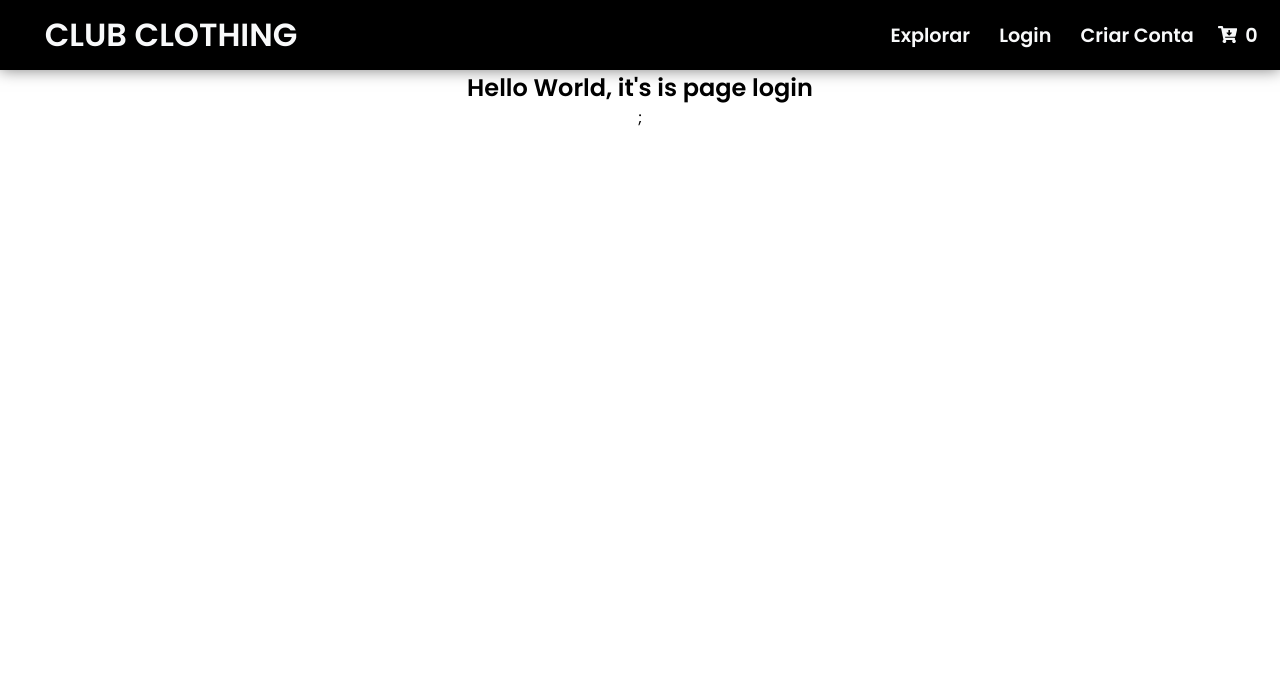
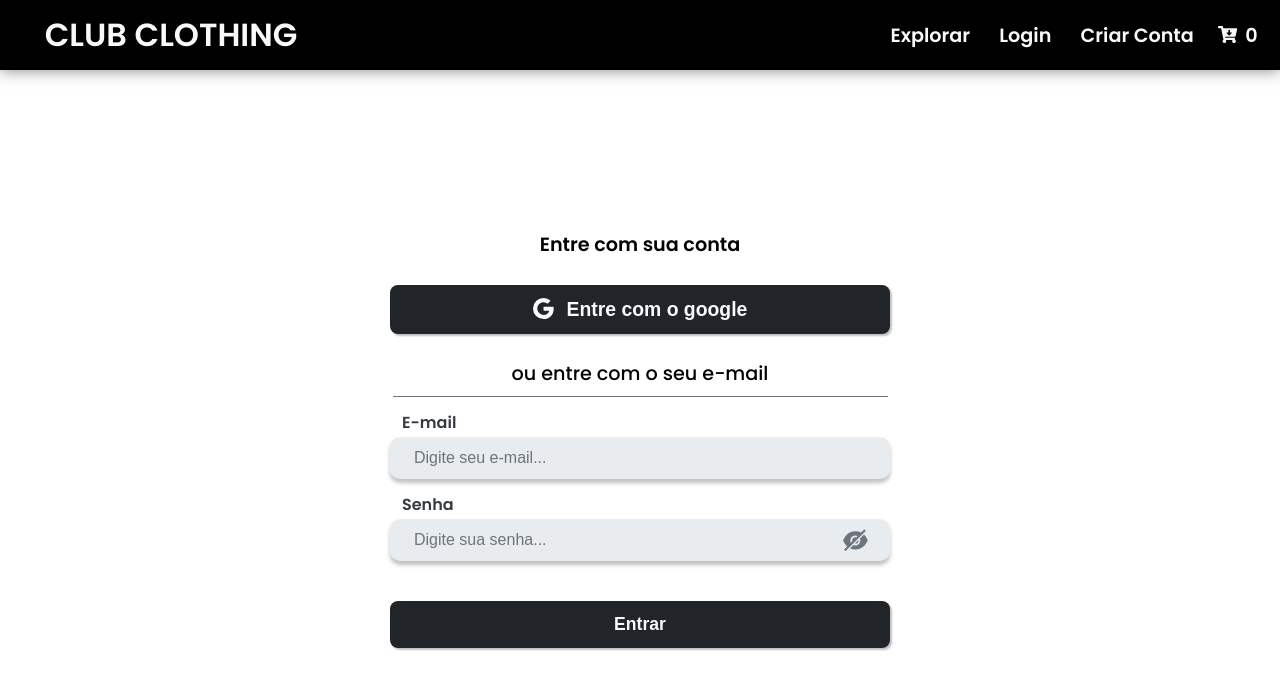
Before and after one commit to LeonardoSodre20/club-ecommerce, a React (Vite) app: page /login in a window 1280 px wide. Shown: the top 690 px of the page. Built offline with nearby package versions, Linux system fonts and the light colour scheme.

Commit message:
:lipstick: Feat: Página de login finalizada
Finalizção da estilização da página de login

```diff
--- a/index.html
+++ b/index.html
@@ -4,7 +4,7 @@
     <meta charset="UTF-8" />
     <link rel="icon" type="image/svg+xml" href="/vite.svg" />
     <meta name="viewport" content="width=device-width, initial-scale=1.0" />
-    <title>Vite + React + TS</title>
+    <title>Club Clothing</title>
   </head>
   <link
     href="https://fonts.googleapis.com/css2?family=Poppins:ital,wght@0,400;0,500;0,600;1,400;1,500;1,600&display=swap"
--- a/package.json
+++ b/package.json
@@ -14,6 +14,7 @@
     "@typescript-eslint/parser": "^5.49.0",
     "react": "^18.2.0",
     "react-dom": "^18.2.0",
+    "react-hook-form": "^7.42.1",
     "react-icons": "^4.7.1",
     "react-router-dom": "6.8.0",
     "styled-components": "^5.3.6"
--- a/src/App.tsx
+++ /dev/null
@@ -1,5 +0,0 @@
-function App() {
-  return <h1>Hello World</h1>;
-}
-
-export default App;
--- a/src/components/InputBase/index.tsx
+++ b/src/components/InputBase/index.tsx
@@ -1,4 +1,5 @@
 import { InputHTMLAttributes, useState } from "react";
+
 import {
   ContainerInput,
   ContainerInputWithType,
--- a/src/pages/CreateAccount/styles.ts
+++ b/src/pages/CreateAccount/styles.ts
@@ -35,7 +35,7 @@ export const TitleFormMain = styled.h1`
   color: ${colors.black};
   font-weight: ${weightFonts.w700};
   text-align: center;
-  width: 100%;
+  width: 90%;
   font-size: 1.2em;
 
   padding: 0.5rem;
--- a/src/pages/Login/index.tsx
+++ b/src/pages/Login/index.tsx
@@ -1,12 +1,61 @@
+import { useForm, SubmitHandler } from "react-hook-form";
 import Header from "../../components/Header";
-import { ContainerMainLogin } from "./styles";
+import InputBase from "../../components/InputBase";
+import {
+  ButtonLogin,
+  ContainerMainInfo,
+  ContainerMainLogin,
+  FormControlLogin,
+  IconGoogle,
+  SubDescriptionLogin,
+  TextButton,
+  TitleMainLogin,
+} from "./styles";
+
+interface IPropsFormsLogin {
+  email: string;
+  password: string;
+}
 
 const Login = () => {
+  const { register, handleSubmit, watch } = useForm<IPropsFormsLogin>();
+  const onSubmit: SubmitHandler<IPropsFormsLogin> = (data) => console.log(data);
+  const values = watch();
+
+  console.log(values.email);
+
   return (
-    <ContainerMainLogin>
+    <>
       <Header />
-      <h1>Hello World, it's is page login</h1>;
-    </ContainerMainLogin>
+      <ContainerMainLogin>
+        <ContainerMainInfo>
+          <TitleMainLogin>Entre com sua conta</TitleMainLogin>
+          <ButtonLogin>
+            <IconGoogle />
+            <TextButton>Entre com o google</TextButton>
+          </ButtonLogin>
+          <SubDescriptionLogin>ou entre com o seu e-mail</SubDescriptionLogin>
+        </ContainerMainInfo>
+
+        <FormControlLogin onSubmit={handleSubmit(onSubmit)}>
+          <InputBase
+            label="E-mail"
+            width="500px"
+            placeholder="Digite seu e-mail..."
+            {...register("email")}
+          />
+          <InputBase
+            type="password"
+            label="Senha"
+            width="500px"
+            placeholder="Digite sua senha..."
+            {...register("password")}
+          />
+
+          <ButtonLogin>Entrar</ButtonLogin>
+        </FormControlLogin>
+      </ContainerMainLogin>
+    </>
   );
 };
 
--- a/src/pages/Login/styles.ts
+++ b/src/pages/Login/styles.ts
@@ -1,11 +1,93 @@
 import styled from "styled-components";
+import { colors } from "../../styles/colors";
+import { weightFonts } from "../../styles/weight";
+import { BsGoogle } from "react-icons/bs";
 
-export const ContainerMainLogin = styled.section`
+export const ContainerMainLogin = styled.div`
   display: flex;
   align-items: center;
   justify-content: center;
   flex-direction: column;
 
-  height: calc(100vh -70px);
+  height: calc(100vh - 70px);
   width: 100%;
 `;
+
+export const ContainerMainInfo = styled.div`
+  display: flex;
+  align-items: center;
+  justify-content: center;
+  flex-direction: column;
+  gap: 1.1em;
+
+  width: 550px;
+`;
+
+export const TitleMainLogin = styled.h1`
+  color: ${colors.black};
+  font-weight: ${weightFonts.w700};
+  text-align: center;
+  width: 100%;
+  font-size: 1.2em;
+  padding: 0.5rem;
+`;
+
+export const TextButton = styled.p`
+  color: ${colors.white};
+  font-weight: ${weightFonts.w600};
+  font-size: 1.1em;
+`;
+
+export const ButtonLogin = styled.button`
+  color: ${colors.white};
+  font-weight: ${weightFonts.w600};
+  font-size: 1.1em;
+  background-color: ${colors.buttonDefault};
+
+  border-radius: 0.5rem;
+  width: 500px;
+  padding: 12px 8px;
+  border: none;
+  cursor: pointer;
+  box-shadow: 2px 2px 2px rgba(0, 0, 0, 0.25);
+
+  display: flex;
+  align-items: center;
+  justify-content: center;
+  gap: 0.8rem;
+  transition: all 0.5s;
+  border: 1px solid transparent;
+
+  :hover {
+    background-color: ${colors.focusColor};
+    border: 1px solid ${colors.black};
+    color: ${colors.black};
+  }
+`;
+
+export const SubDescriptionLogin = styled.p`
+  font-weight: ${weightFonts.w500};
+  font-size: 1.2em;
+  color: ${colors.black};
+
+  padding: 8px 0;
+  border-bottom: 1px solid ${colors.darkGrey};
+  text-align: center;
+  width: 90%;
+`;
+
+// Formulário
+
+export const FormControlLogin = styled.form`
+  margin-top: 2.5em;
+  display: flex;
+  align-items: center;
+  justify-content: center;
+  flex-direction: column;
+  gap: 2.5em;
+`;
+
+export const IconGoogle = styled(BsGoogle)`
+  font-size: 1.2em;
+  color: ${colors.white};
+`;
```
Also changed, not shown: 1 other file (tests, documents, lock files or other folders).
